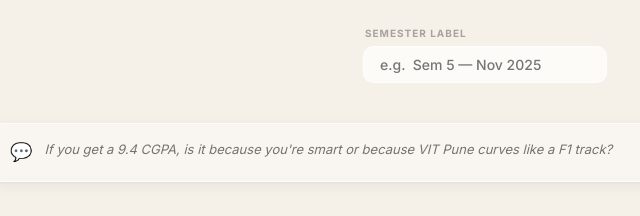
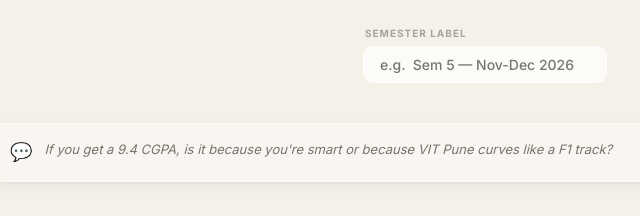
Before and after one commit to durgesh-v-shukla/SGPA-CGPA-Calculator-VIT, a plain HTML site: page index.html in a window 1280 px wide. Shown: the part 353-569 px from the top of the page, 155-795 px from the left. Drawn offline with Linux system fonts and the light colour scheme.

Commit message:
Update index.html

```diff
--- a/index.html
+++ b/index.html
@@ -722,7 +722,7 @@ body{
   <div class="cfg-row">
     <div class="cfg-field">
       <label>Semester Label</label>
-      <input type="text" id="semLabel" placeholder="e.g.  Sem 5 — Nov 2025" maxlength="50"/>
+      <input type="text" id="semLabel" placeholder="e.g.  Sem 5 — Nov-Dec 2026" maxlength="50"/>
     </div>
   </div>
 </section>
```
